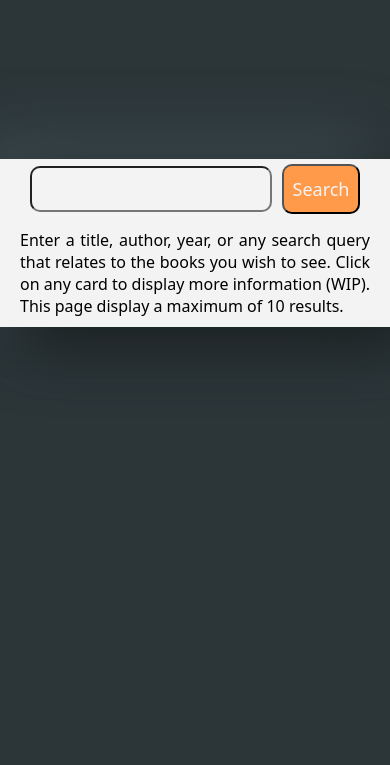
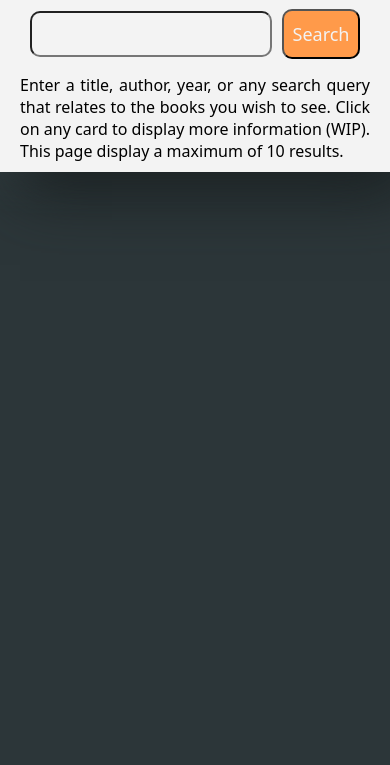
Before and after one commit to connorturlan/google-books-api, a plain HTML site: page index.html in a window 390 px wide. Shown: the part 79-844 px from the top of the page. Drawn offline with Linux system fonts and the light colour scheme.

Commit message:
modified style for mobile

```diff
--- a/styles/modules/search.scss
+++ b/styles/modules/search.scss
@@ -14,6 +14,9 @@
 	border-radius: 20px;
 
 	@include devices.phone {
+		position: fixed;
+		top: 0px;
+
 		width: 100vw;
 		border-radius: 0px;
 	}
@@ -33,14 +36,14 @@
 
 		@include devices.phone {
 			border-radius: 0px;
+
+			& > .search__header {
+				display: none;
+			}
 		}
 	}
 
 	&__header {
-		@include devices.phone {
-			display: none;
-		}
-
 		text-align: center;
 		width: 100%;
 
--- a/styles/style.scss
+++ b/styles/style.scss
@@ -20,7 +20,11 @@
 
 .results {
 	display: grid;
+	margin-top: 200px;
+	margin-bottom: 100px;
+
 	@include devices.phone {
+		margin-top: 100px;
 		grid-template-columns: repeat(1, 1fr);
 	}
 	@include devices.tablet {
@@ -32,8 +36,6 @@
 	@include devices.desktop {
 		grid-template-columns: repeat(4, 1fr);
 	}
-
-	margin-top: 200px;
 }
 
 .modal {
```
Also changed, not shown: styles/style.css.
